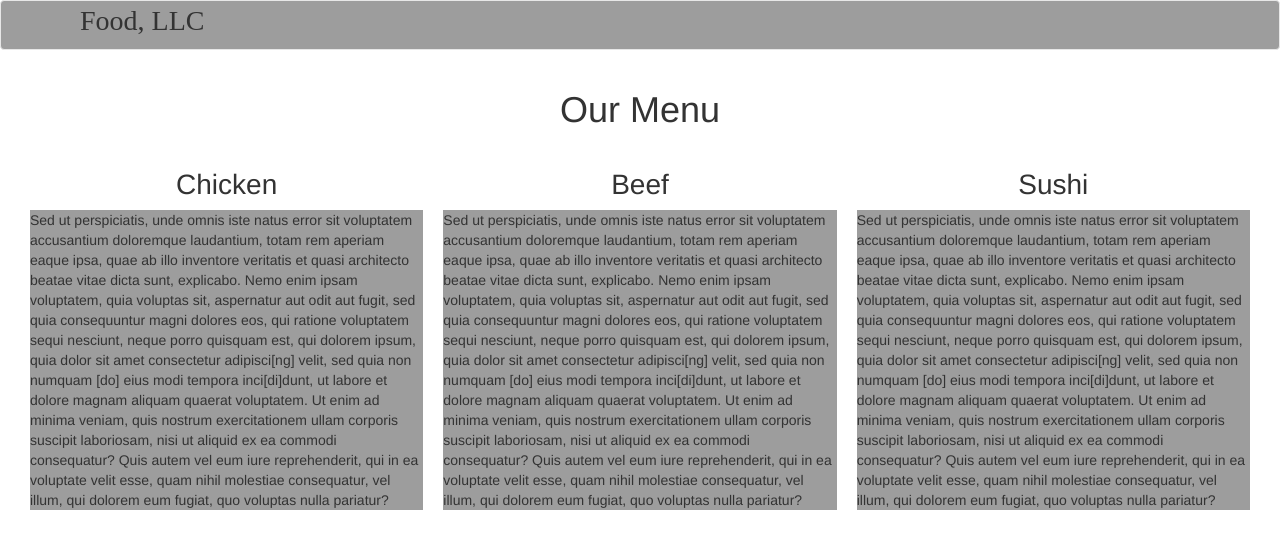
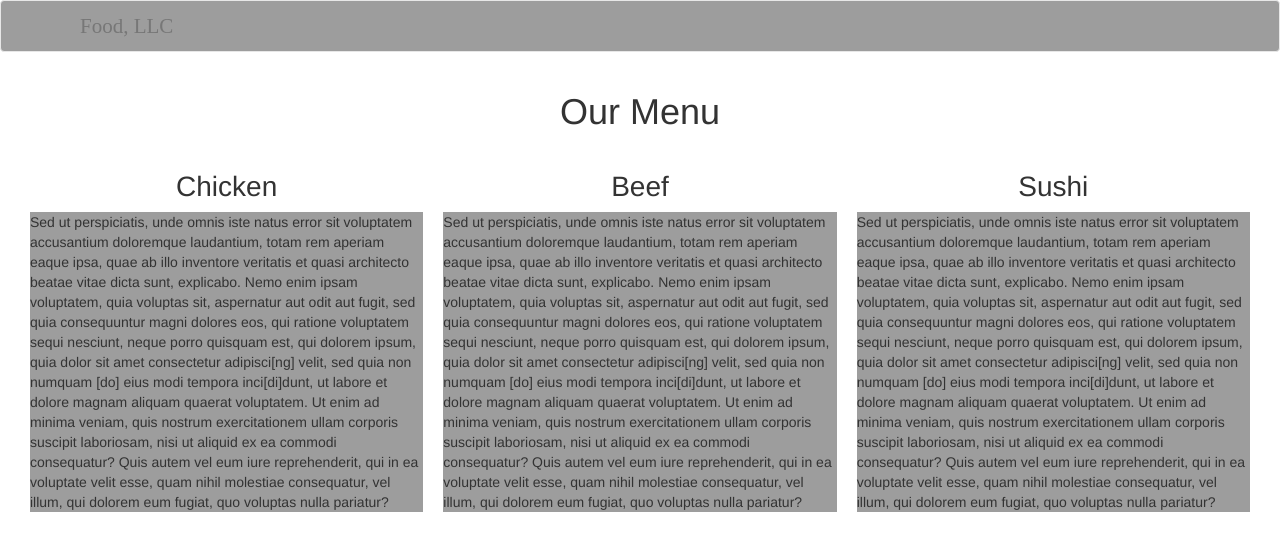
Before and after one commit to novgorodtsev/novgorodtsev.github.io, a plain HTML site: page module3-solution/index.html in a window 1280 px wide. Drawn offline with Linux system fonts and the light colour scheme.

Commit message:
solution to mod 3

```diff
--- a/module3-solution/css/styles.css
+++ b/module3-solution/css/styles.css
@@ -6,9 +6,9 @@
     background-color: #adadad;
     align-content: left;
 }
-.navbar-header {
+.navbar-brand {
     font-family: "Times New Roman";
-    font-size: 2em;
+    font-size: 1.5em;
     text-align: left;
 }
 .heading, .menu-food, .menu-food-header {
--- a/module3-solution/index.html
+++ b/module3-solution/index.html
@@ -12,7 +12,7 @@
 <header>
   <nav id="header-nav" class="navbar navbar-default">
     <div class="container">
-      <div class="navbar-header">Food, LLC</div>
+      <div class="navbar-brand">Food, LLC</div>
       <button type="button" class="navbar-toggle collapsed" data-toggle="collapse" data-target="#collapsable-nav" aria-expanded="false">
         <span class="sr-only">Toggle navigation</span>
         <span class="icon-bar"></span>
```
